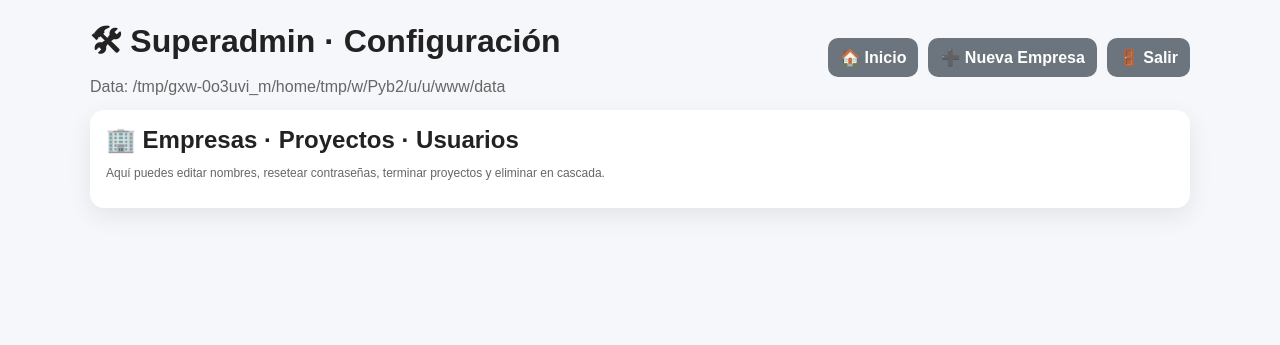
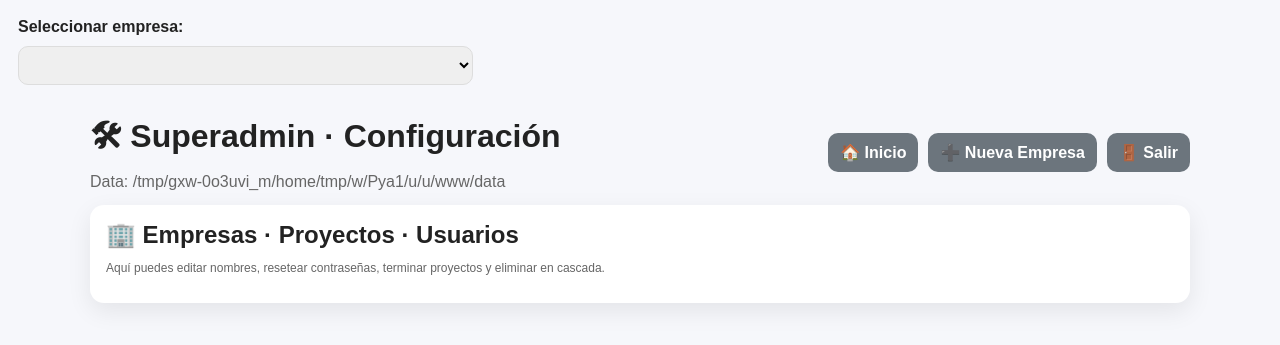
Before and after one commit to Juanmaq7030/gestor-tareas, a Flask app: page /sa/config in a window 1280 px wide. Shown: the top 345 px of the page. Run offline with Flask 3, Linux system fonts and the light colour scheme; the visitor is signed in with stand-in values (Sample User, id 1); lists and menus that the app fills with data are empty.

Commit message:
Update sa_config.html

```diff
--- a/templates/sa_config.html
+++ b/templates/sa_config.html
@@ -1,3 +1,25 @@
+<div style="display:flex; gap:12px; flex-wrap:wrap; align-items:center; margin:12px 0;">
+  <form method="GET" action="{{ url_for('sa_config') }}" style="display:flex; gap:10px; align-items:center; flex-wrap:wrap;">
+    <label style="font-weight:700;">Seleccionar empresa:</label>
+    <select name="empresa_id" onchange="this.form.submit()" style="padding:10px; border-radius:10px; border:1px solid #ddd; min-width:280px;">
+      {% for e in empresas %}
+        <option value="{{ e.id }}" {% if empresa_sel and e.id == empresa_sel.id %}selected{% endif %}>
+          {{ e.nombre }} (ID {{ e.id }})
+        </option>
+      {% endfor %}
+    </select>
+  </form>
+
+  {% if empresa_sel %}
+    <div style="margin-left:auto; display:flex; gap:10px; align-items:center; flex-wrap:wrap;">
+      <span style="color:#666;">
+        Usuarios: {{ usuarios_sel|length }}/{{ empresa_sel.licencia_max_usuarios }} ·
+        Proyectos: {{ proyectos_sel|length }}/{{ empresa_sel.licencia_max_proyectos }}
+      </span>
+    </div>
+  {% endif %}
+</div>
+
 <!doctype html>
 <html lang="es">
 <head>
```
